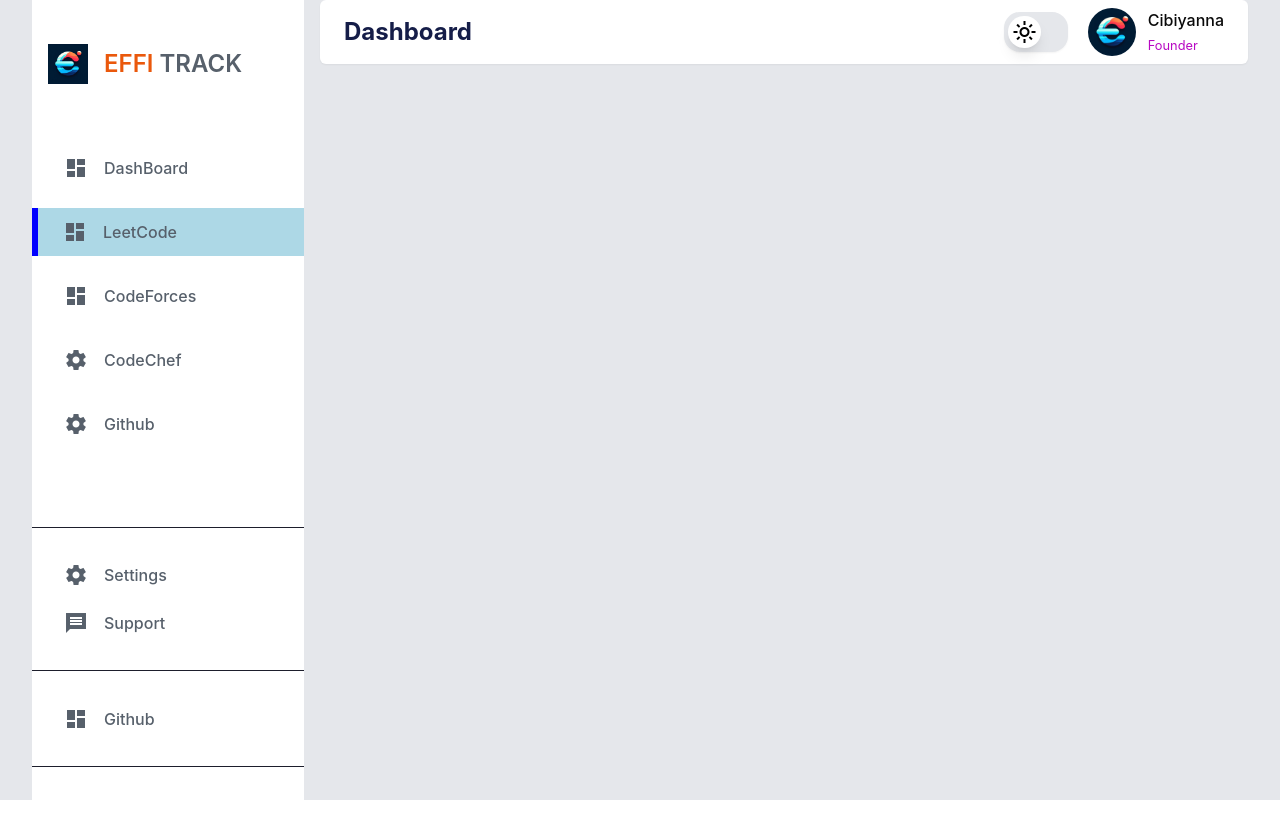
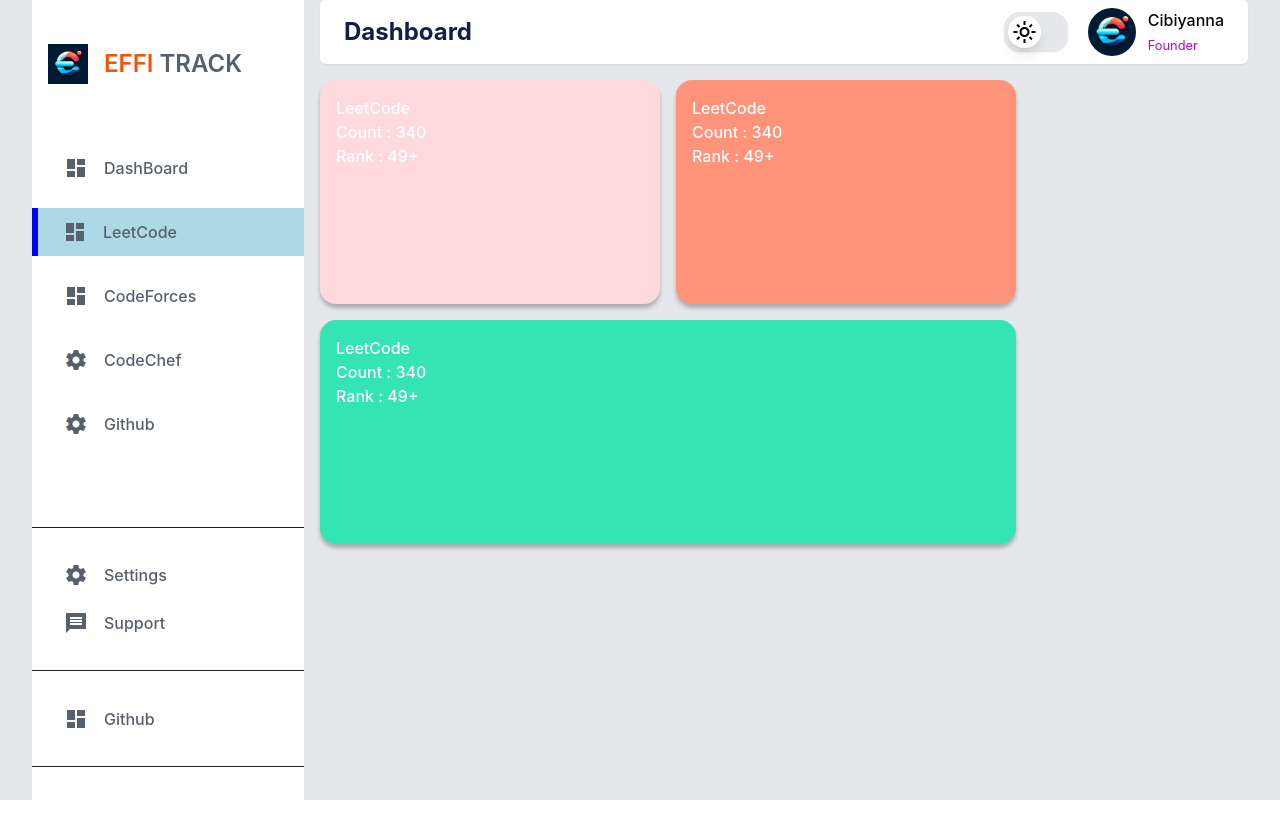
Before and after one commit to NithinKumar121/EffiTrack, a React (Create React App) app: page / in a window 1280 px wide. Built offline with nearby package versions, Linux system fonts and the light colour scheme.

Commit message:
added card

```diff
--- a/src/components/Main.js
+++ b/src/components/Main.js
@@ -1,12 +1,13 @@
 import React from 'react'
 import Navbar from './Navbar'
-
-const Main = () => {
+import Mid from './Mid'
+ const Main = () => {
   return (
     <div>
         <Navbar/>
+        <Mid/>
     </div>
   )
 }
 
-export default Main
+export default Main;
--- /dev/null
+++ b/src/components/Mid.js
@@ -0,0 +1,46 @@
+const Mid = ()=>{
+    return(
+        <section className="mid-top mt-[1rem]">
+            <div className="mid-left">
+                <div className="cards">
+                    <div className="card card1">
+                        <div className="card-details">
+                            <h1>LeetCode</h1>
+                            <h3>Count : 340</h3>
+                            <h4>Rank : 49+</h4>
+                        </div>
+                        <div className="card-img">
+                            <svg cx={30} cy={30}></svg>
+                        </div>
+                    </div>
+                    <div className="card card2">
+                        <div className="card-details">
+                            <h1>LeetCode</h1>
+                            <h3>Count : 340</h3>
+                            <h4>Rank : 49+</h4>
+                        </div>
+                        <div className="card-img">
+                            <svg></svg>
+                        </div>
+                    </div>
+                    <div className="card card3">
+                        <div className="card-details">
+                            <h1>LeetCode</h1>
+                            <h3>Count : 340</h3>
+                            <h4>Rank : 49+</h4>
+                        </div>
+                        <div className="card-img">
+                            <svg></svg>
+                        </div>
+                    </div>
+                </div>
+            </div>
+            <div className="mid-right">
+
+            </div>
+        </section>
+    )
+
+}
+
+export default Mid;
--- a/src/index.css
+++ b/src/index.css
@@ -142,3 +142,59 @@
   border-bottom: 1px solid #1D1E2C;
   transition: all 300ms ease;
 }
+
+/* Mid of the dashboard .... */
+
+
+.mid-top{
+  height: 30rem;
+  display: grid;
+  grid-template-columns: 75% 23%;
+  gap: 1rem;
+}
+
+.mid-top .mid-left .cards{
+  display: flex;
+  flex-wrap: wrap;
+  flex-direction: row;
+  justify-content: space-between;
+  gap: 1rem;
+  color: white;
+  font-size: medium;
+  font-weight: 500;
+}
+
+.mid-top .mid-left .cards .card{
+  height: 14rem;
+  width:16rem;
+  padding: 1rem;
+  border-radius: 16px;
+  display: flex;
+  flex: 1;
+  flex-direction: row;
+}
+
+.mid-top .mid-left .cards .card1{
+  background: #FFDADD;
+  box-shadow: 0px 4px 4px 0px rgba(0, 0, 0, 0.25);
+}
+.mid-top .mid-left .cards .card2{
+  background: #FF947A;
+  box-shadow: 0px 4px 4px 0px rgba(0, 0, 0, 0.25);
+}
+
+.mid-top .mid-left .cards .card3{
+  background: #34E4B5 ;
+  box-shadow: 0px 4px 4px 0px rgba(0, 0, 0, 0.25);
+}
+
+.mid-top .mid-left .cards .card1:hover{
+  box-shadow: 0;
+}
+
+.mid-top .mid-left .cards .card .card-details{
+  width: 60%;
+}
+.mid-top .mid-left .cards .card .card-img{
+  width: 40%;
+}
```
